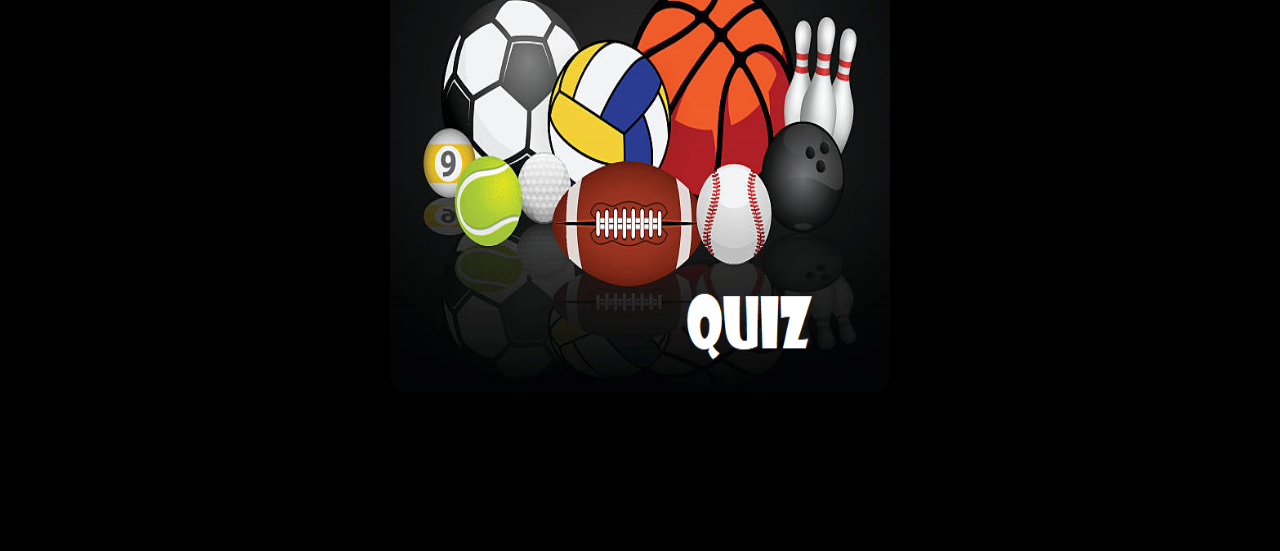
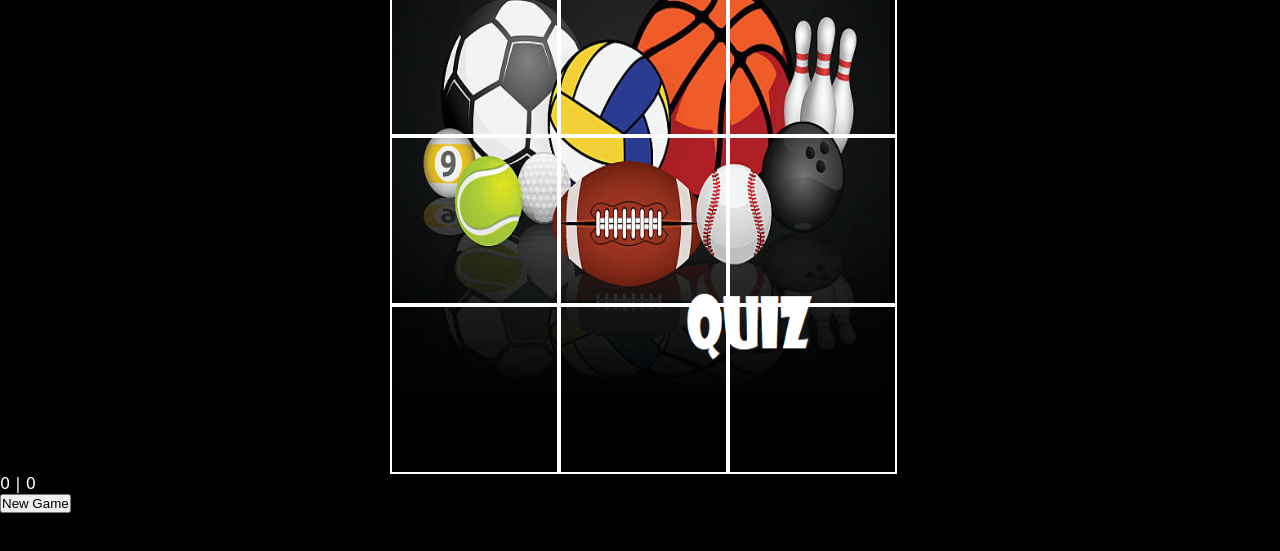
Before and after one commit to CI-Tom/Portfolio_Project2, a plain HTML site: page index.html in a window 1280 px wide. Shown: the part 811-1362 px from the top of the page. Before the commit the page ends 1233 px from the top, so only its background shows below. Drawn offline with Linux system fonts and the light colour scheme; a web font is replaced by a local one.

Commit message:
Add game tiles and basic styling for tic tac toe game

```diff
--- a/assets/style.css
+++ b/assets/style.css
@@ -89,3 +89,18 @@ footer a {
     margin: 10px 25px;
     padding-top: 10px;
 }
+
+/* Game1 area (Tic Tac Toe) */
+.game-tile {
+    width: 165px;
+    height: 165px;
+    border: 2px solid;
+    color: white;
+}
+
+#game-area {
+    display: grid;
+    grid-template-columns: repeat(3, auto);
+    width: 500px;
+    margin: auto;
+}
--- a/index.html
+++ b/index.html
@@ -48,9 +48,21 @@
         </a>
     </section>
 
-    <section class="game1-xando">
-        <div id="player-turn">Player X Turn</div>
-        <div id="game-area"></div>
+    <section class="tictactoe">
+        <div id="player-turn">
+            <h1>Player X Turn</h1>
+        </div>
+        <div id="game-area">
+            <div cellIndex="0" class="game-tile"></div>
+            <div cellIndex="1" class="game-tile"></div>
+            <div cellIndex="2" class="game-tile"></div>
+            <div cellIndex="3" class="game-tile"></div>
+            <div cellIndex="4" class="game-tile"></div>
+            <div cellIndex="5" class="game-tile"></div>
+            <div cellIndex="6" class="game-tile"></div>
+            <div cellIndex="7" class="game-tile"></div>
+            <div cellIndex="8" class="game-tile"></div>
+        </div>
         <div id="score-area">0 | 0</div>
         <button id="restart">New Game</button>
     </section>
```
